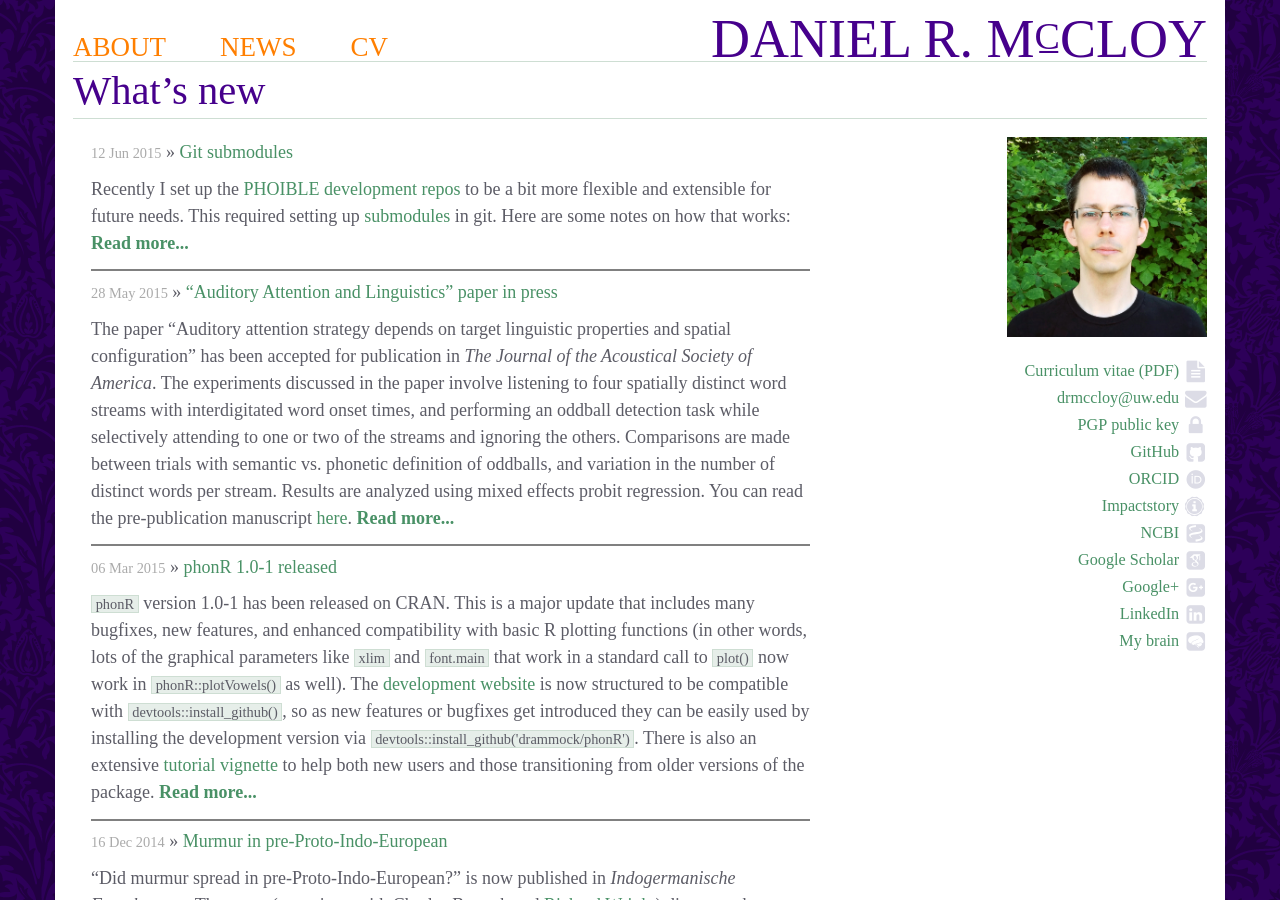
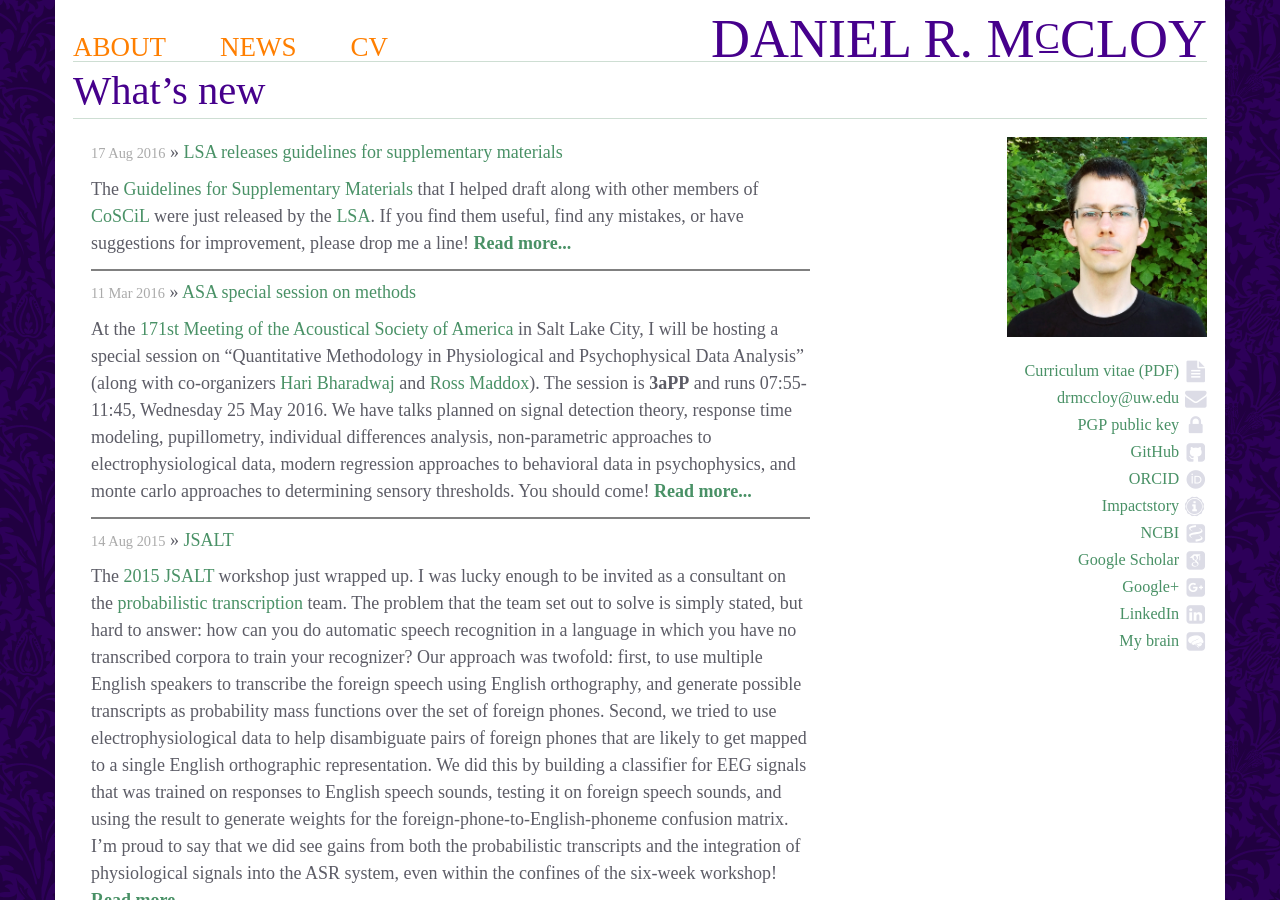
Before and after one commit to drammock/dan.mccloy.info, a Jekyll site: the page built from news/index.html, in a window 1280 px wide and 900 px high. Built offline with Jekyll 4.4.1, drawn with Linux system fonts in a browser that asks for light colours; some web fonts are replaced; Markdown is read by kramdown in place of the engine named in the settings.

Commit message:
fix to sidebar ncbi link; new post on coscil

```diff
--- a/_includes/sidebar.html
+++ b/_includes/sidebar.html
@@ -7,7 +7,7 @@ fa-github-square --><li><a href="https://github.com/drammock/">GitHub<span class
 not in fa        --><li><a href="https://orcid.org/0000-0002-7572-3241">ORCID<span class="fa icon-orcid fa-fw fa-lg"></span></a></li><!--
 not in fa        --><!--<li><a href="http://depsy.org/person/330003">depsy<span class="fa icon-depsy fa-fw fa-lg"></span></a></li>--><!--
 not in fa        --><li><a href="https://impactstory.org/u/0000-0002-7572-3241">Impactstory<span class="fa icon-impactstory fa-fw fa-lg"></span></a></li><!--
-not in fa        --><li><a href="http://www.ncbi.nlm.nih.gov/sites/myncbi/daniel.mccloy.1/bibliography/46905299/public/?sort=date&direction=ascending">NCBI<span class="fa icon-ncbi fa-fw fa-lg"></span></a></li><!--
+not in fa        --><li><a href="http://www.ncbi.nlm.nih.gov/myncbi/browse/collection/46905299/?sort=date&direction=descending">NCBI<span class="fa icon-ncbi fa-fw fa-lg"></span></a></li><!--
 not in fa        --><li><a href="http://scholar.google.com/citations?hl=en&user=zmtbZI8AAAAJ">Google&nbsp;Scholar<span class="fa icon-sch fa-fw fa-lg"></span></a></li><!--
 fa-gp-square     --><li><a href="http://www.google.com/+DanMcCloy">Google+<span class="fa icon-pl fa-fw fa-lg"></span></a></li><!--
 fa-li-square     --><li><a href="http://www.linkedin.com/pub/dan-mccloy/5/33a/89">LinkedIn<span class="fa icon-li fa-fw fa-lg"></span></a></li><!--
--- /dev/null
+++ b/_posts/2015-08-14-JSALT.markdown
@@ -0,0 +1,6 @@
+---
+layout: post
+title:  "JSALT"
+date: 2015-08-14 00:00:00
+---
+The [2015 JSALT](http://www.ee.washington.edu/news/2015JelinekSummerWorkshopinSpeechandLanguageTechnology.html) workshop just wrapped up. I was lucky enough to be invited as a consultant on the [probabilistic transcription](http://www.ee.washington.edu/student/jsalt2015/ResearchGroupPT.html) team. <more /> The problem that the team set out to solve is simply stated, but hard to answer: how can you do automatic speech recognition in a language in which you have no transcribed corpora to train your recognizer?  Our approach was twofold: first, to use multiple English speakers to transcribe the foreign speech using English orthography, and generate possible transcripts as probability mass functions over the set of foreign phones.  Second, we tried to use electrophysiological data to help disambiguate pairs of foreign phones that are likely to get mapped to a single English orthographic representation.  We did this by building a classifier for EEG signals that was trained on responses to English speech sounds, testing it on foreign speech sounds, and using the result to generate weights for the foreign-phone-to-English-phoneme confusion matrix. I’m proud to say that we did see gains from both the probabilistic transcripts and the integration of physiological signals into the ASR system, even within the confines of the six-week workshop!
--- /dev/null
+++ b/_posts/2016-03-11-ASA-workshop.markdown
@@ -0,0 +1,6 @@
+---
+layout: post
+title:  "ASA special session on methods"
+date: 2016-03-11 00:00:00
+---
+At the [171st Meeting of the Acoustical Society of America](http://acousticalsociety.org/content/spring-2016-meeting) in Salt Lake City, I will be hosting a special session on “Quantitative Methodology in Physiological and Psychophysical Data Analysis” <more /> (along with co-organizers [Hari Bharadwaj](http://www.haribharadwaj.com/) and [Ross Maddox](http://faculty.washington.edu/rkmaddox/)). The session is **3aPP** and runs 07:55-11:45, Wednesday 25 May 2016. We have talks planned on signal detection theory, response time modeling, pupillometry, individual differences analysis, non-parametric approaches to electrophysiological data, modern regression approaches to behavioral data in psychophysics, and monte carlo approaches to determining sensory thresholds. You should come!
--- /dev/null
+++ b/_posts/2016-08-17-LSA-supplement-guidelines.markdown
@@ -0,0 +1,6 @@
+---
+layout: post
+title:  "LSA releases guidelines for supplementary materials"
+date: 2016-08-17 00:00:00
+---
+The [Guidelines for Supplementary Materials](http://www.linguisticsociety.org/sites/default/files/Supplemental%20Materials%20Guide%20for%20LSA%20Pubs.pdf) that I helped draft along with other members of [CoSCiL](http://www.linguisticsociety.org/committee/committee-scholarly-communication-linguistics-coscil) were just released by the [LSA](http://www.linguisticsociety.org/). <more /> If you find them useful, find any mistakes, or have suggestions for improvement, please drop me a line!
```
Also changed, not shown: 1 other file.
